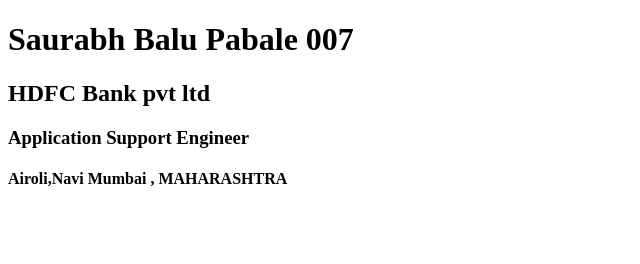
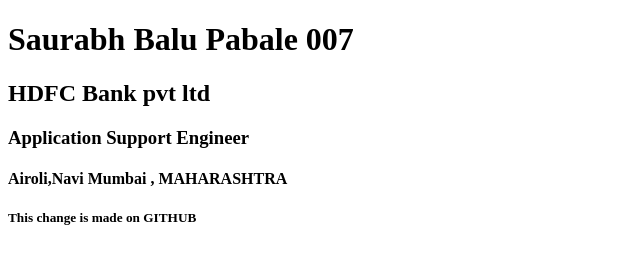
Before and after one commit to pabalesaurabh/Zebronic1, a plain HTML site: page index.html in a window 1280 px wide. Shown: the whole page, without its empty margins (0-640 px from the left). Drawn offline with Linux system fonts and the light colour scheme.

Commit message:
This is 5th commit from my end

```diff
--- a/index.html
+++ b/index.html
@@ -10,5 +10,6 @@
     <h2>HDFC Bank pvt ltd</h2>
     <h3>Application Support Engineer</h3>
     <h4> Airoli,Navi Mumbai , MAHARASHTRA</h4>
+    <h5>This change is made on GITHUB</h5>
 </body>
 </html>
```
